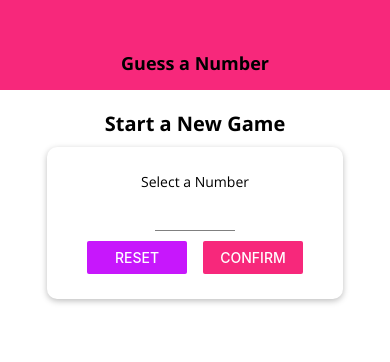
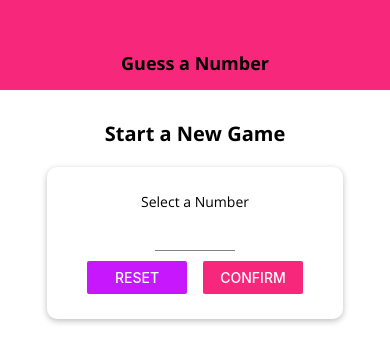
Before and after one commit to christerforsgren91/native_number_game, a React Native app: screen / in a window 390 px wide. Shown: the top 362 px of the page. Built offline with nearby package versions, Linux system fonts and the light colour scheme.

Commit message:
Add text style components for font styling

```diff
--- a/components/Header.js
+++ b/components/Header.js
@@ -1,11 +1,12 @@
 import React from 'react'
 import { View, Text, StyleSheet } from 'react-native'
 import Colors from '../constants/colors'
+import TitleText from '../components/TitleText'
 
 const Header = (props) => {
   return (
     <View style={styles.header}>
-      <Text style={styles.headerTitle}>{props.title}</Text>
+      <TitleText>{props.title}</TitleText>
     </View>
   )
 }
@@ -19,11 +20,6 @@
     alignItems: 'center',
     justifyContent: 'center',
   },
-  headerTitle: {
-    color: 'black',
-    fontSize: 18,
-    fontFamily: 'open-sans-bold',
-  },
 })
 
 export default Header
--- /dev/null
+++ b/components/TextFont.js
@@ -0,0 +1,13 @@
+import React from 'react'
+import { Text, StyleSheet } from 'react-native'
+
+const TextFont = (props) => {
+  return <Text style={styles.body}>{props.children}</Text>
+}
+const styles = StyleSheet.create({
+  body: {
+    fontFamily: 'open-sans',
+  },
+})
+
+export default TextFont
--- /dev/null
+++ b/components/TitleText.js
@@ -0,0 +1,16 @@
+import React from 'react'
+import { Text, StyleSheet } from 'react-native'
+
+const TitleText = (props) => {
+  return (
+    <Text style={{ ...styles.title, ...props.style }}>{props.children}</Text>
+  )
+}
+const styles = StyleSheet.create({
+  title: {
+    fontFamily: 'open-sans-bold',
+    fontSize: 18,
+  },
+})
+
+export default TitleText
--- a/screens/StartGameScreen.js
+++ b/screens/StartGameScreen.js
@@ -13,6 +13,8 @@
 import Input from '../components/Input'
 import Colors from '../constants/colors'
 import NumberContainer from '../components/NumberContainer'
+import FontText from '../components/TextFont'
+import TitleText from '../components/TitleText'
 
 const StartGameScreen = (props) => {
   const [enteredValue, setEnteredValue] = useState('')
@@ -49,7 +51,7 @@
   if (confirmed) {
     confirmedOutput = (
       <Card style={styles.summeryContainer}>
-        <Text>You Selected</Text>
+        <FontText>You Selected</FontText>
         <NumberContainer>{selectedNumber}</NumberContainer>
         <Button
           title='START GAME'
@@ -66,9 +68,9 @@
       }}
     >
       <View style={styles.screen}>
-        <Text style={styles.title}>Start a New Game</Text>
+        <TitleText style={styles.title}>Start a New Game</TitleText>
         <Card style={styles.inputContainer}>
-          <Text style={styles.text} >Select a Number</Text>
+          <FontText>Select a Number</FontText>
           <Input
             style={styles.input}
             blurOnSubmit
@@ -110,7 +112,7 @@
   },
   title: {
     fontSize: 20,
-    marginVertical: 10,
+    marginVertical: 20,
     fontFamily: 'open-sans-bold',
   },
   inputContainer: {
@@ -136,8 +138,8 @@
     alignItems: 'center',
   },
   text: {
-    fontFamily: 'open-sans'
-  }
+    fontFamily: 'open-sans',
+  },
 })
 
 export default StartGameScreen
```
Also changed, not shown: constants/default-styles.js (added).
